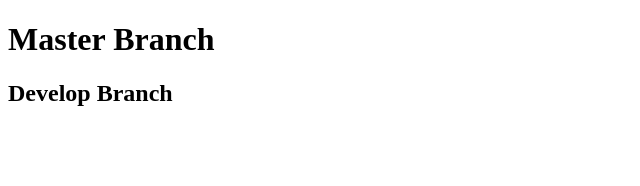
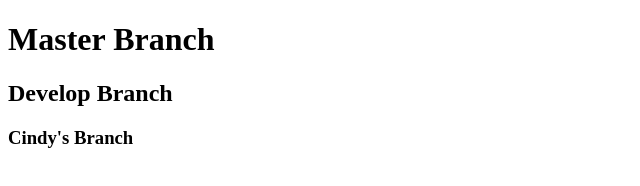
Before and after one commit to bltitus82/teamGit, a plain HTML site: page index.html in a window 1280 px wide. Shown: the whole page, without its empty margins (0-640 px from the left). Drawn offline with Linux system fonts and the light colour scheme.

Commit message:
cindys branch

```diff
--- a/index.html
+++ b/index.html
@@ -9,5 +9,6 @@
 <body>
     <h1>Master Branch</h1>
     <h2>Develop Branch</h2>
+    <h3>Cindy's Branch</h3>
 </body>
 </html>
```
